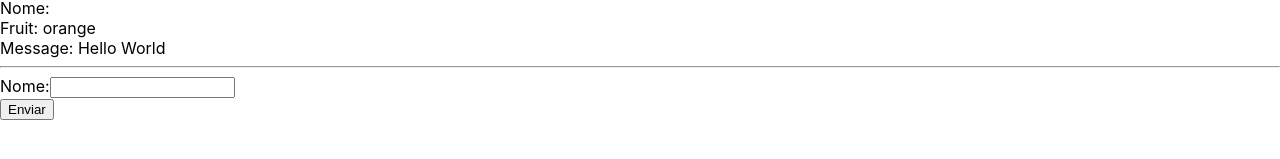
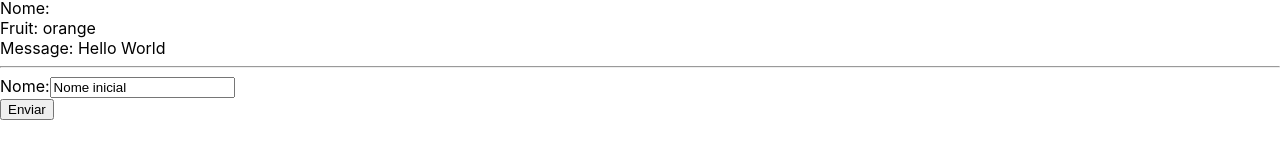
Before and after one commit to jpedrodealmeida/ReactCourse, a React (Create React App) app in the folder my-app/: page / in a window 1280 px wide. Shown: the part 309-468 px from the top of the page. Built offline with nearby package versions, Linux system fonts and the light colour scheme.

Commit message:
default value in inputs uncontrolleds

```diff
--- a/my-app/src/MyForm2.js
+++ b/my-app/src/MyForm2.js
@@ -3,6 +3,7 @@ import React, {Component} from 'react';
 class MyForm2 extends Component{
     constructor(props){
         super(props);
+        this.initialName = "Nome inicial";
         this.inputName = React.createRef();
         this.handleSubmit = this.handleSubmit.bind(this);
     }
@@ -19,7 +20,7 @@ class MyForm2 extends Component{
                 <div>
                     <label>
                         Nome:
-                    <input type="text" name="name" ref={this.inputName} />
+                    <input defaultValue={this.initialName} type="text" name="name" ref={this.inputName} />
                     </label>
                 </div>
                 <input type="submit" value="Enviar" />
```
